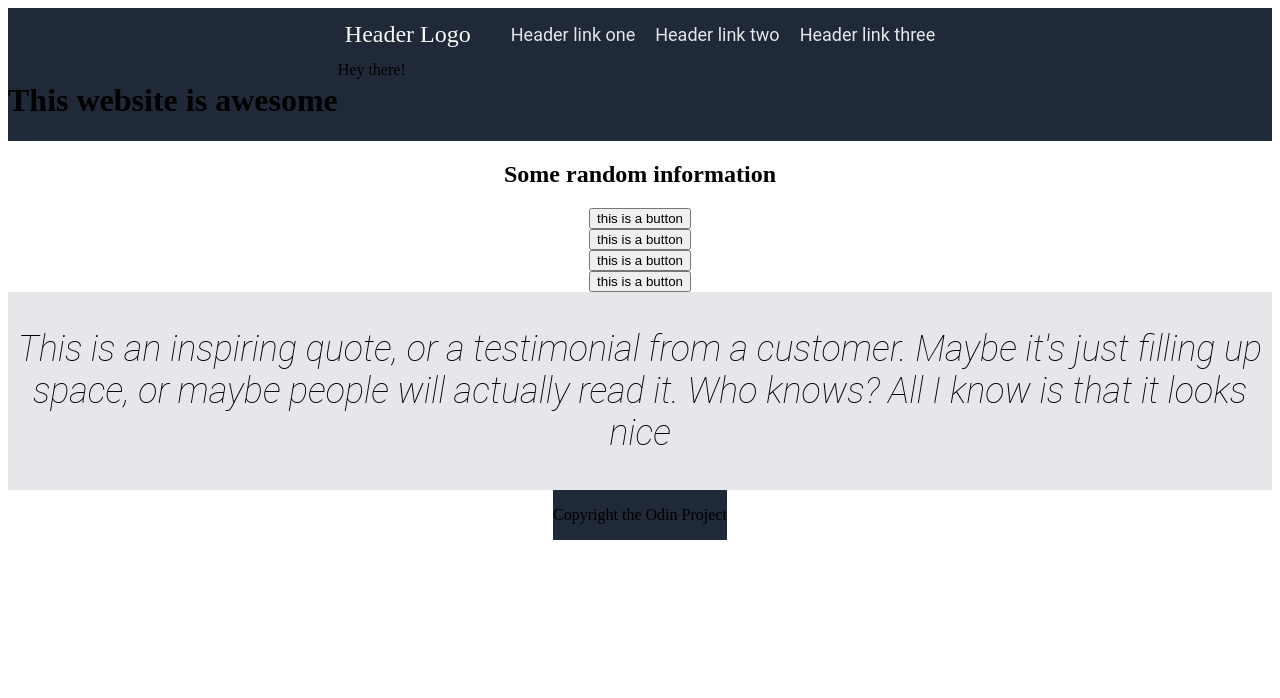
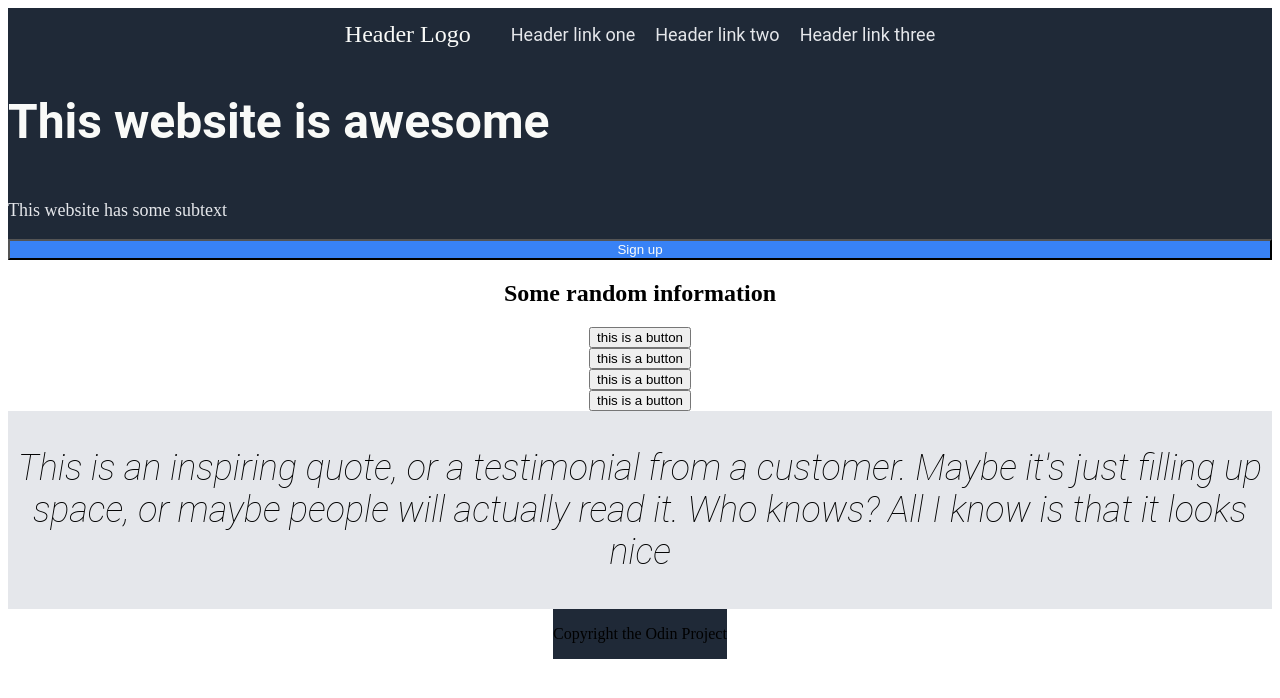
Before and after one commit to MattE-BB/landingpagefound, a plain HTML site: page index.html in a window 1280 px wide. Drawn offline with Linux system fonts and the light colour scheme.

Commit message:
added html and css

```diff
--- a/index.html
+++ b/index.html
@@ -20,12 +20,12 @@
             </ul>
             </div>
         </div>
-        <div class="blah">
         <div class="herocontent">
-        <h1>This website is awesome</h2>
+            <h1 class="heroheader">This website is awesome</h2>
+            <p class="herotext">This website has some subtext</p>
+            <button class="herobutton">Sign up</button>
+
         </div>
-        <div class="heythere"> Hey there!</div>
-    </div>
 
 </div>
     <div class="content">
--- a/style.css
+++ b/style.css
@@ -74,8 +74,22 @@ a {
 
 .herocontent {
     display: flex;
+    flex-direction: column;
 }
 
-.blah {
-    display: flex;
+.herotext {
+    font-size: 18px;
+    color: #E5E7EB;
 }
+
+.heroheader {
+    font-size: 48px;
+    color: #F9FAF8;
+    font-family: 'Roboto';
+    font-weight: bold;
+}
+
+.herobutton {
+    background-color: #3882f6;
+    color: #F9FAF8;
+}
```
